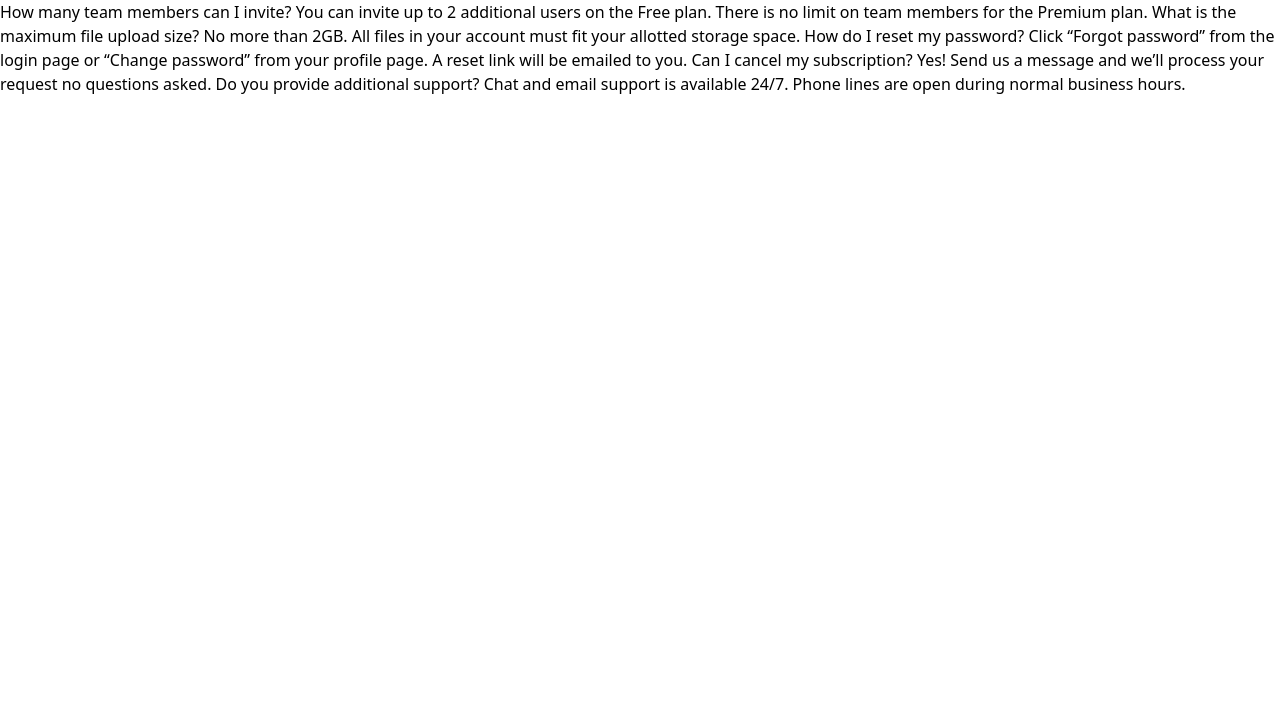
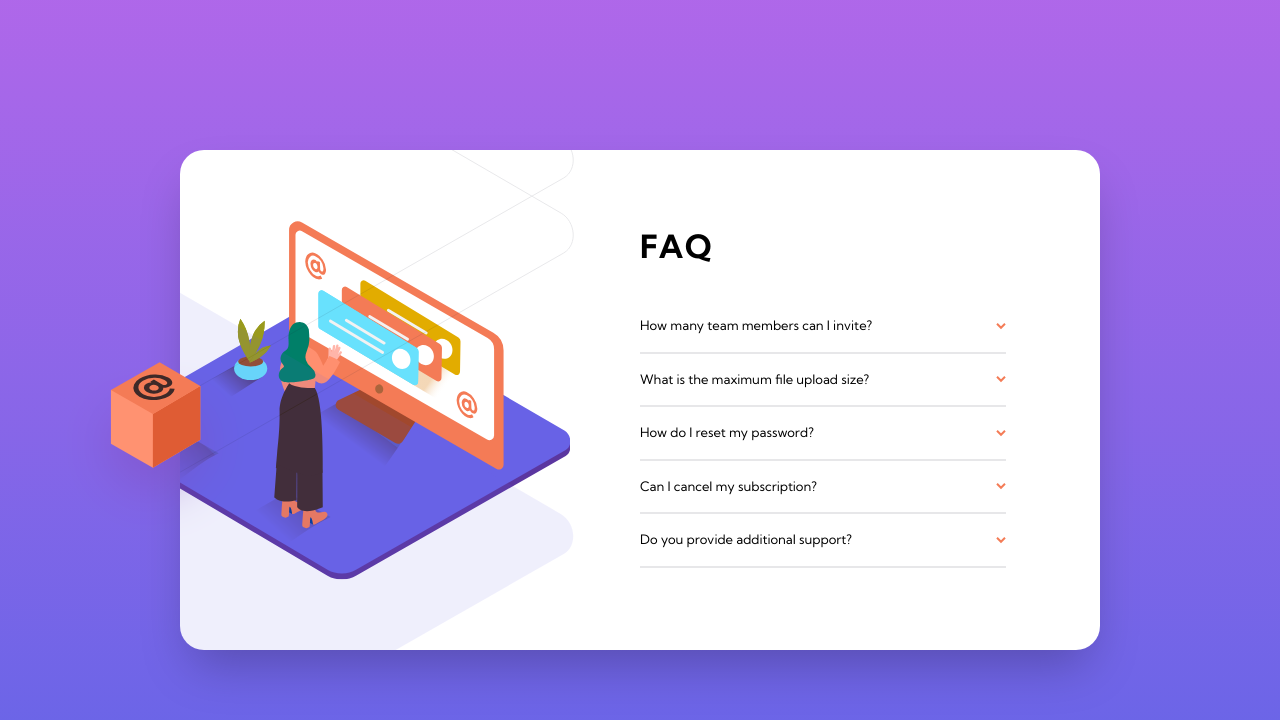
Before and after one commit to Mesbah214/faq-accordion-card, a website: page dist/index.html in a window 1280 px wide. Drawn offline with Linux system fonts and the light colour scheme.

Commit message:
Desktop view completed

```diff
--- a/input.css
+++ b/input.css
@@ -1,3 +1,20 @@
 @tailwind base;
 @tailwind components;
 @tailwind utilities;
+
+.active .faq__answer {
+    padding-bottom: 16px;
+    height: auto;
+}
+
+.active .faq__question {
+    font-weight: bold;
+}
+
+.active .faq__question svg {
+    transform: rotate(180deg);
+}
+
+.faq__question {
+    margin: 16px 0;
+}
--- a/tailwind.config.js
+++ b/tailwind.config.js
@@ -1,8 +1,27 @@
 /** @type {import('tailwindcss').Config} */
+const defaultTheme = require('tailwindcss/defaultTheme')
+
 module.exports = {
   content: ["./**/*.{html, js}"],
   theme: {
-    extend: {},
+    fontWeight: {
+      'regular': '400',
+      'bold': '700'
+    },
+    extend: {
+      fontFamily: {
+        'sans': ['"Kumbh Sans"', ...defaultTheme.fontFamily.sans],
+      },
+      colors: {
+        'bg-soft-violet': 'hsl(273, 75%, 66%)',
+        'bg-soft-blue': 'hsl(240, 73%, 65%)',
+        'primary-text-blue': 'hsl(238, 29%, 16%)',
+        'primary-text-red': 'hsl(14, 88%, 65%)',
+        'neutral-text-very-dark-grayish-blue': 'hsl(237, 12%, 33%)',
+        'neutral-text-dark-grayish-blue': 'hsl(240, 6%, 50%)',
+        'dividers-blue': 'hsl(240, 5%, 91%)'
+      },
+    },
   },
   plugins: [],
 }
```
Also changed, not shown: dist/index.html, dist/output.css, dist/script.js (added).
